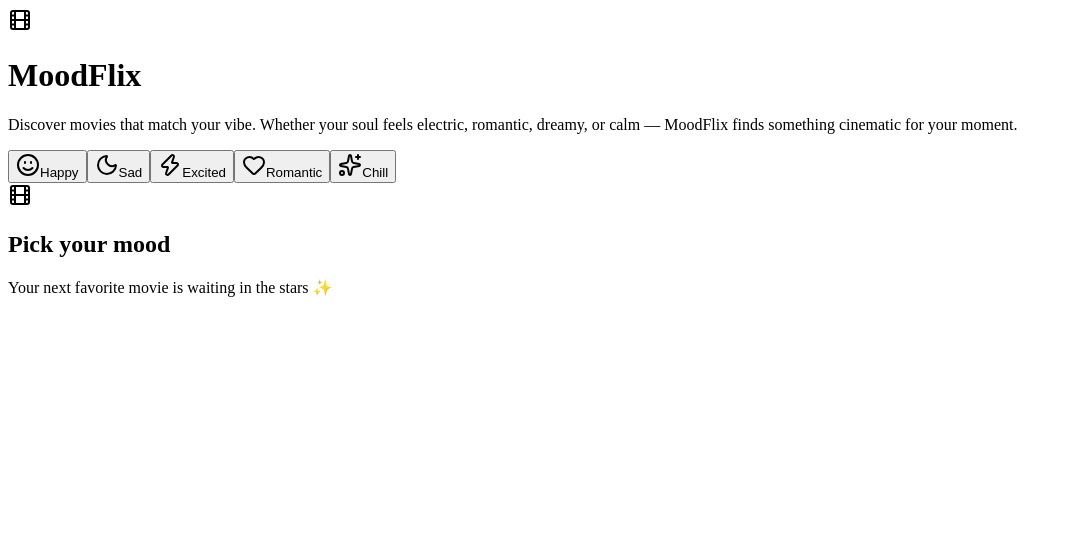
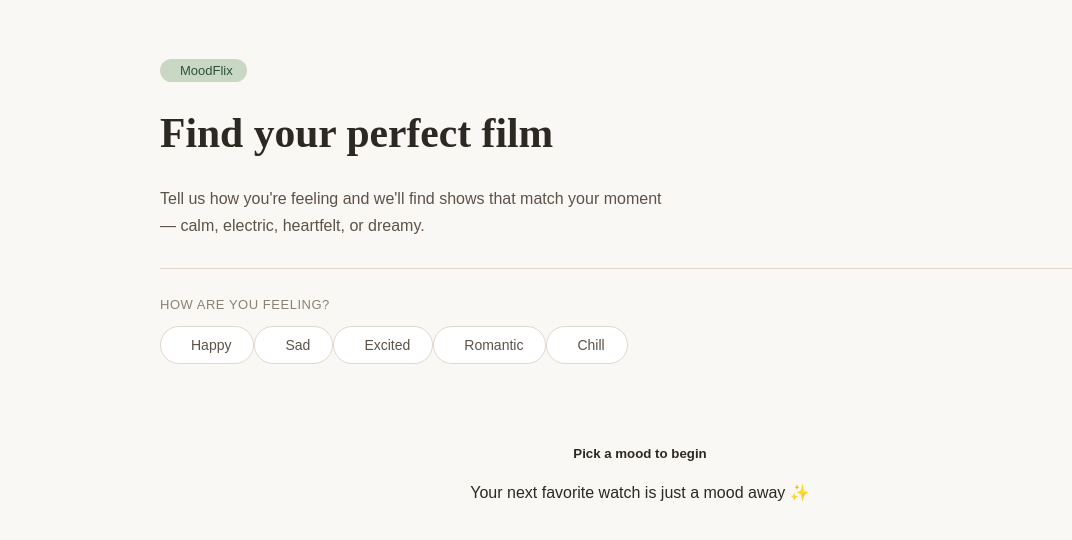
Before and after one commit to AnshulSharma-11/MoodMovie, a React (Create React App) app: page / in a window 1280 px wide. Shown: the top 540 px of the page, without its empty margins (0-1072 px from the left). Built offline with nearby package versions, Linux system fonts and the light colour scheme.

Commit message:
Added new updates

```diff
--- a/src/App.js
+++ b/src/App.js
@@ -1,12 +1,13 @@
 import React from 'react'
-import MoodMovieFinder from './MoodMovieFinder'
+import MoodFlix from './MoodFlix'
+
 
 export default function App() {
   return (
+    <div>
 
+    <MoodFlix/>
 
-    <div>
-      <MoodMovieFinder/>
     </div>
   )
 }
--- /dev/null
+++ b/src/MoodFlix.css
@@ -0,0 +1,178 @@
+:root {
+  --cream: #faf8f4;
+  --warm-beige: #f2ede4;
+  --muted-rose: #e8d5cc;
+  --dusty-sage: #c8d8c4;
+  --soft-slate: #c4cedb;
+  --warm-amber: #e8d4a8;
+  --lilac: #d6ceea;
+  --text-dark: #2c2822;
+  --text-mid: #5c5248;
+  --text-light: #8c8076;
+  --card-border: #e0d8ce;
+}
+
+body {
+  background: var(--cream);
+  font-family: "DM Sans", sans-serif;
+  color: var(--text-dark);
+}
+
+.app-container {
+  max-width: 960px;
+  margin: 0 auto;
+  padding: 48px 24px 80px;
+}
+
+.main-heading {
+  font-family: "Playfair Display", serif;
+  font-size: 2.6rem;
+  color: var(--text-dark);
+}
+
+.hero-text {
+  color: var(--text-mid);
+  font-size: 16px;
+  max-width: 520px;
+  line-height: 1.7;
+}
+
+.section-divider {
+  height: 1px;
+  background: var(--card-border);
+  margin: 28px 0;
+}
+
+.mood-title {
+  font-size: 13px;
+  color: var(--text-light);
+  margin-bottom: 14px;
+  font-weight: 500;
+  letter-spacing: 0.04em;
+}
+
+.mood-btn {
+  border: 1.5px solid var(--card-border);
+  background: white;
+  color: var(--text-mid);
+  border-radius: 100px;
+  padding: 10px 22px;
+  font-size: 14px;
+  font-weight: 500;
+  cursor: pointer;
+  transition: all 0.22s ease;
+  display: inline-flex;
+  align-items: center;
+  gap: 8px;
+}
+
+.mood-btn:hover {
+  background: var(--warm-beige);
+}
+
+.active-Happy {
+  background: #fff3cc;
+}
+
+.active-Sad {
+  background: #dbe5f5;
+}
+
+.active-Excited {
+  background: #ffe5d5;
+}
+
+.active-Romantic {
+  background: #fae4ea;
+}
+
+.active-Chill {
+  background: #dff0e8;
+}
+
+.hero-chip {
+  display: inline-flex;
+  align-items: center;
+  gap: 6px;
+  background: var(--dusty-sage);
+  color: #2d5238;
+  border-radius: 100px;
+  padding: 4px 14px;
+  font-size: 13px;
+}
+
+.movie-card {
+  background: white;
+  border: 1px solid var(--card-border);
+  border-radius: 16px;
+  overflow: hidden;
+  transition: 0.2s ease;
+}
+
+.movie-card:hover {
+  transform: translateY(-6px);
+}
+
+.movie-card img {
+  width: 100%;
+  height: 280px;
+  object-fit: cover;
+}
+
+.movie-title {
+  font-family: "Playfair Display", serif;
+  font-size: 16px;
+}
+
+.rating-badge {
+  font-size: 12px;
+  background: var(--warm-amber);
+  padding: 3px 10px;
+  border-radius: 8px;
+}
+
+.summary-text {
+  font-size: 13px;
+  color: var(--text-light);
+  line-height: 1.6;
+}
+
+.watch-btn {
+  width: 100%;
+  padding: 10px;
+  border-radius: 10px;
+  border: 1px solid var(--card-border);
+  background: var(--warm-beige);
+}
+
+.spinner-wrap {
+  display: flex;
+  flex-direction: column;
+  align-items: center;
+  margin: 60px 0;
+}
+
+.spinner-ring {
+  width: 36px;
+  height: 36px;
+  border: 3px solid var(--muted-rose);
+  border-top-color: #c4788a;
+  border-radius: 50%;
+  animation: spin 0.9s linear infinite;
+}
+
+@keyframes spin {
+  to {
+    transform: rotate(360deg);
+  }
+}
+
+.empty-state {
+  text-align: center;
+  padding: 60px 0;
+}
+
+.empty-icon {
+  font-size: 52px;
+  color: var(--muted-rose);
+}
--- /dev/null
+++ b/src/MoodFlix.jsx
@@ -0,0 +1,154 @@
+import "./MoodFlix.css";
+import { useEffect, useState } from "react";
+
+function MoodFlix() {
+  const moods = [
+    { label: "Happy", icon: "bi-emoji-smile", genre: "comedy" },
+    { label: "Sad", icon: "bi-cloud-drizzle", genre: "drama" },
+    { label: "Excited", icon: "bi-lightning-charge", genre: "action" },
+    { label: "Romantic", icon: "bi-heart", genre: "romance" },
+    { label: "Chill", icon: "bi-stars", genre: "sci-fi" },
+  ];
+
+  const [selectedMood, setSelectedMood] = useState("");
+  const [movies, setMovies] = useState([]);
+  const [loading, setLoading] = useState(false);
+
+  const fetchMovies = async (mood) => {
+    if (selectedMood === mood.label) return;
+
+    setSelectedMood(mood.label);
+    setLoading(true);
+
+    try {
+      const res = await fetch(
+        `https://api.tvmaze.com/search/shows?q=${mood.genre}`
+      );
+
+      const data = await res.json();
+
+      const formattedMovies = data.slice(0, 12).map((item) => ({
+        id: item.show.id,
+        title: item.show.name,
+        image: item.show.image?.medium || "",
+        rating: item.show.rating?.average || "N/A",
+        summary: (
+          item.show.summary || "No description available."
+        ).replace(/<[^>]+>/g, ""),
+      }));
+
+      setMovies(formattedMovies);
+    } catch (error) {
+      console.log(error);
+    }
+
+    setLoading(false);
+  };
+
+  return (
+    <div className="app-container">
+      <div className="d-flex align-items-center gap-2 mb-3">
+        <span className="hero-chip">
+          <i className="bi bi-film"></i> MoodFlix
+        </span>
+      </div>
+
+      <h1 className="main-heading">Find your perfect film</h1>
+
+      <p className="hero-text">
+        Tell us how you're feeling and we'll find shows that match your
+        moment — calm, electric, heartfelt, or dreamy.
+      </p>
+
+      <div className="section-divider"></div>
+
+      <p className="mood-title">HOW ARE YOU FEELING?</p>
+
+      <div className="d-flex flex-wrap gap-2">
+        {moods.map((mood) => (
+          <button
+            key={mood.label}
+            className={`mood-btn ${
+              selectedMood === mood.label
+                ? `active-${mood.label}`
+                : ""
+            }`}
+            onClick={() => fetchMovies(mood)}
+          >
+            <i className={`bi ${mood.icon}`}></i>
+            {mood.label}
+          </button>
+        ))}
+      </div>
+
+      {selectedMood && (
+        <div className="mood-label">
+          <i className="bi bi-search"></i>
+          Showing results for your
+          <strong>{selectedMood}</strong> mood
+        </div>
+      )}
+
+      {loading && (
+        <div className="spinner-wrap">
+          <div className="spinner-ring"></div>
+          <span>Finding your perfect watch...</span>
+        </div>
+      )}
+
+      {!loading && movies.length > 0 && (
+        <div className="row g-4 mt-2">
+          {movies.map((movie) => (
+            <div
+              key={movie.id}
+              className="col-12 col-sm-6 col-md-4 col-lg-3"
+            >
+              <div className="movie-card h-100 d-flex flex-column">
+                {movie.image ? (
+                  <img src={movie.image} alt={movie.title} />
+                ) : (
+                  <div className="image-placeholder">
+                    <i className="bi bi-camera-video"></i>
+                  </div>
+                )}
+
+                <div className="card-body d-flex flex-column flex-grow-1">
+                  <div className="d-flex justify-content-between align-items-start gap-2 mb-2">
+                    <span className="movie-title">
+                      {movie.title}
+                    </span>
+
+                    <span className="rating-badge">
+                      ⭐ {movie.rating}
+                    </span>
+                  </div>
+
+                  <p className="summary-text flex-grow-1">
+                    {movie.summary}
+                  </p>
+
+                  <button className="watch-btn mt-3">
+                    <i className="bi bi-play-circle me-1"></i>
+                    Watch Trailer
+                  </button>
+                </div>
+              </div>
+            </div>
+          ))}
+        </div>
+      )}
+
+      {!loading && movies.length === 0 && (
+        <div className="empty-state">
+          <i className="bi bi-collection-play empty-icon"></i>
+
+          <h5>Pick a mood to begin</h5>
+
+          <p>Your next favorite watch is just a mood away ✨</p>
+        </div>
+      )}
+    </div>
+  );
+}
+
+export default MoodFlix;
--- a/src/index.js
+++ b/src/index.js
@@ -1,12 +1,15 @@
 import React from 'react';
 import ReactDOM from 'react-dom/client';
 
+//import main from './main'
+import { BrowserRouter } from 'react-router-dom';
 import App from './App';
+
 
 
 const root = ReactDOM.createRoot(document.getElementById('root'));
 root.render(
-  <React.StrictMode>
-    <App />
-  </React.StrictMode>
+
+<App/>
+
 );
```
